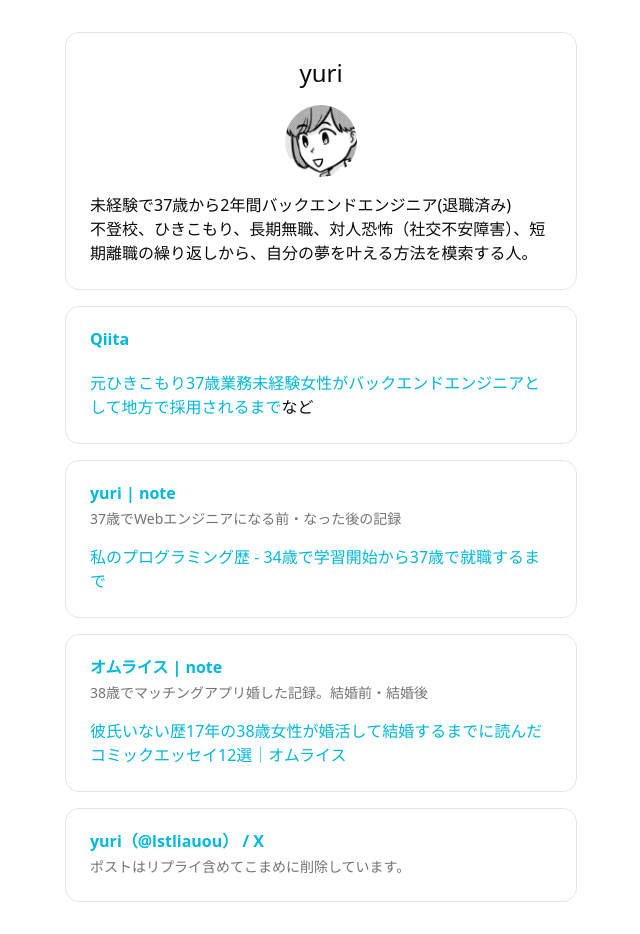
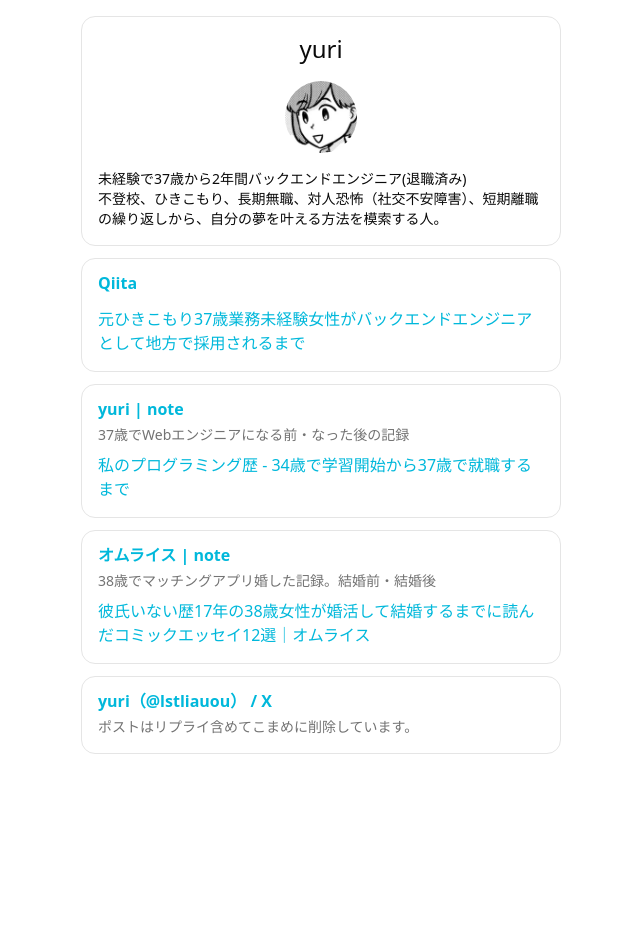
Before and after one commit to yuri-otms/link, a React (Vite) app in the folder pages/: page / in a window 1280 px wide. Shown: the whole page, without its empty margins (319-959 px from the left). After the commit the page ends 800 px from the top, so only its background shows below. Built offline with nearby package versions, Linux system fonts and the light colour scheme.

Commit message:
[ update ] 余白調整

```diff
--- a/pages/src/App.css
+++ /dev/null
@@ -1,41 +0,0 @@
-#root {
-  max-width: 1280px;
-  margin: 0 auto;
-  padding: 2rem;
-}
-
-.logo {
-  height: 6em;
-  padding: 1.5em;
-  will-change: filter;
-  transition: filter 300ms;
-}
-.logo:hover {
-  filter: drop-shadow(0 0 2em #646cffaa);
-}
-.logo.react:hover {
-  filter: drop-shadow(0 0 2em #61dafbaa);
-}
-
-@keyframes logo-spin {
-  from {
-    transform: rotate(0deg);
-  }
-  to {
-    transform: rotate(360deg);
-  }
-}
-
-@media (prefers-reduced-motion: no-preference) {
-  a:nth-of-type(2) .logo {
-    animation: logo-spin infinite 20s linear;
-  }
-}
-
-.card {
-  padding: 2em;
-}
-
-.read-the-docs {
-  color: #888;
-}
--- a/pages/src/App.tsx
+++ b/pages/src/App.tsx
@@ -1,5 +1,4 @@
 import yuriIcon from '/images/common/apple-touch-icon.png'
-import './App.css'
 import { Avatar, AvatarFallback, AvatarImage } from "@/components/ui/avatar"
 import {
   Card,
@@ -13,8 +12,8 @@
 function App() {
 
   return (
-    <div className="w-full max-w-lg mx-auto space-y-4">
-      <Card>
+    <div className="w-full max-w-lg mx-auto space-y-3 p-4">
+      <Card className="gap-4">
       <h1 className="text-2xl text-center">yuri</h1>
         <div className="flex justify-center">
           <Avatar className="w-18 h-18">
@@ -23,8 +22,8 @@
           </Avatar>
         </div>
         <CardContent>
-          <p>
-            未経験で37歳から2年間バックエンドエンジニア<br className="sm:hidden" />(退職済み) <br />
+          <p className="text-sm">
+            未経験で37歳から2年間バックエンドエンジニア(退職済み) <br />
             不登校、ひきこもり、長期無職、対人恐怖（社交不安障害）、短期離職の繰り返しから、自分の夢を叶える方法を模索する人。
           </p>
         </CardContent>
@@ -41,7 +40,6 @@
           <Link href="https://qiita.com/yuri_t/items/2b7b29b58ef981198fd8">
             元ひきこもり37歳業務未経験女性がバックエンドエンジニアとして地方で採用されるまで
           </Link>
-              など
         </CardContent>
       </Card>
       <Card>
--- a/pages/src/components/ui/card.tsx
+++ b/pages/src/components/ui/card.tsx
@@ -7,7 +7,7 @@
     <div
       data-slot="card"
       className={cn(
-        "bg-card text-card-foreground flex flex-col gap-4 rounded-xl border py-6",
+        "bg-card text-card-foreground flex flex-col gap-2 rounded-xl border py-4",
         className
       )}
       {...props}
@@ -20,7 +20,7 @@
     <div
       data-slot="card-header"
       className={cn(
-        "@container/card-header grid auto-rows-min grid-rows-[auto_auto] items-start gap-2 px-6 has-data-[slot=card-action]:grid-cols-[1fr_auto] [.border-b]:pb-6",
+        "@container/card-header grid auto-rows-min grid-rows-[auto_auto] items-start gap-2 px-4 has-data-[slot=card-action]:grid-cols-[1fr_auto] [.border-b]:pb-6",
         className
       )}
       {...props}
@@ -65,7 +65,7 @@
   return (
     <div
       data-slot="card-content"
-      className={cn("px-6", className)}
+      className={cn("px-4", className)}
       {...props}
     />
   )
```
